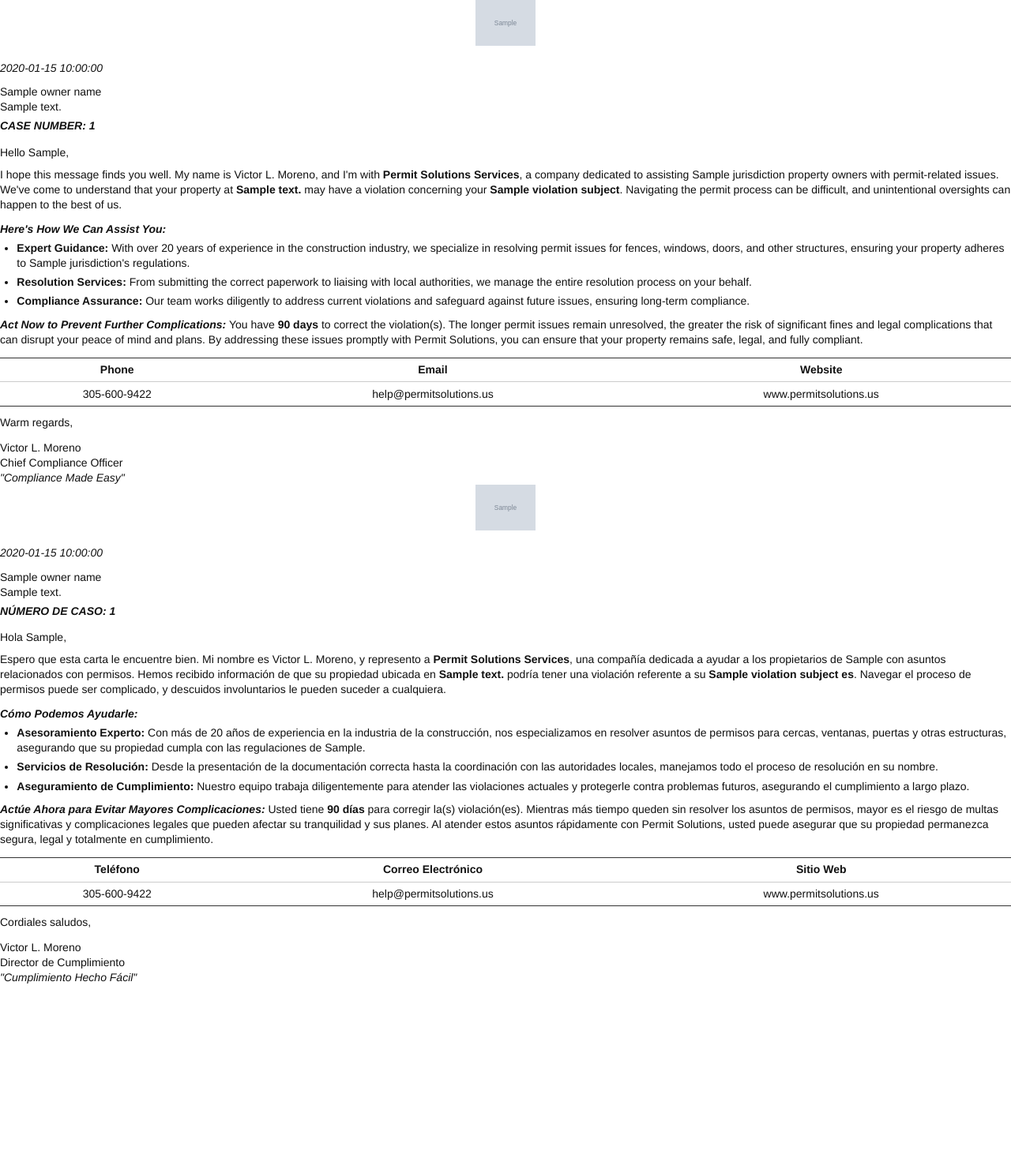
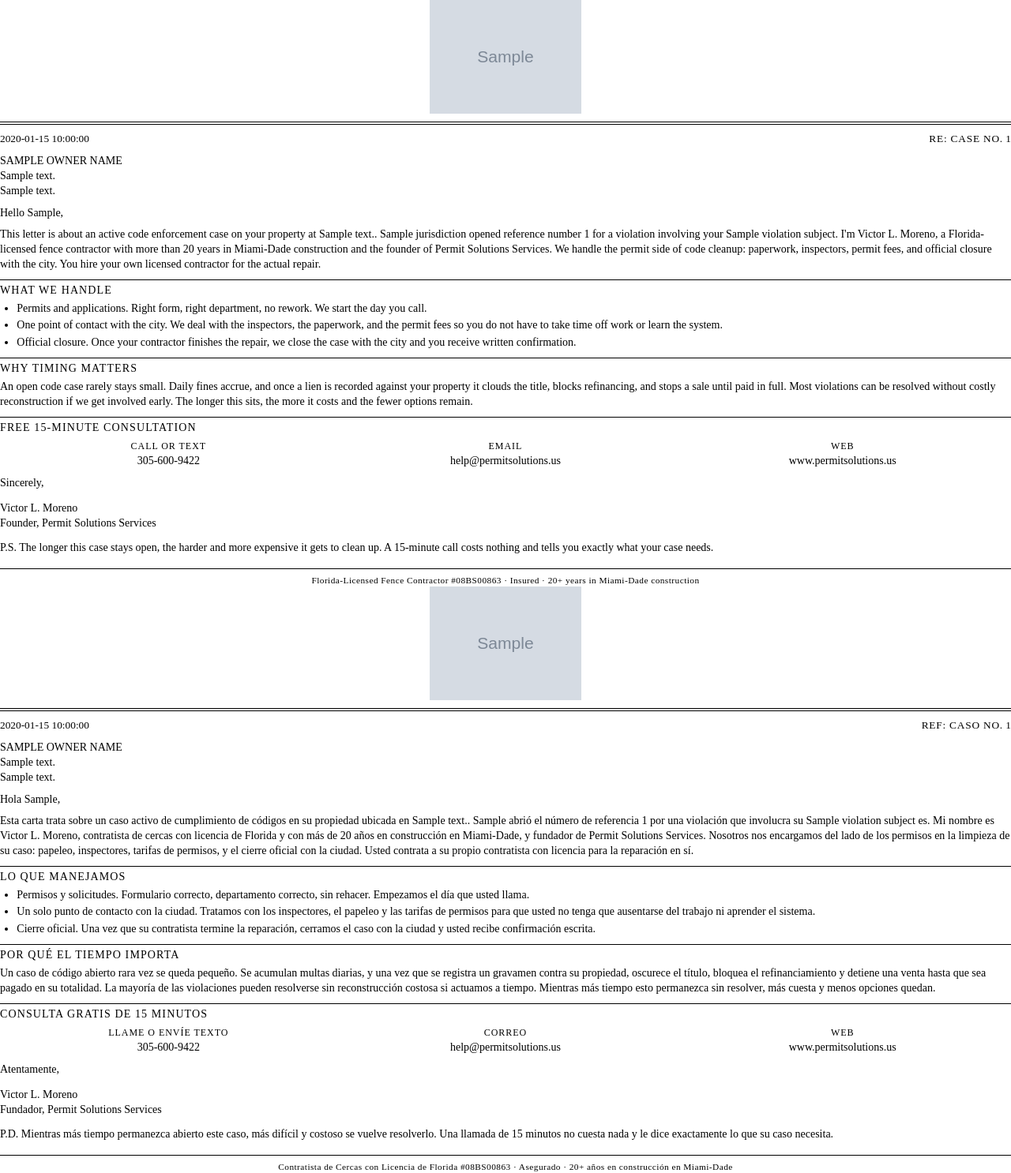
Before and after one commit to victorlazarus32/Permit-Solutions-Automation, a Flask app: template templates/violation_letter_en.html in a window 1280 px wide. Shown: the whole page at 79% size. Before the commit the page ends 1246 px from the top, so only its background shows below. Run offline with Flask 3, Linux system fonts and the light colour scheme; the template is opened without the code that fills it: most values are stand-ins (such as "Sample title", 1, 10 or a date in 2020); grey boxes marked "Sample" are stand-in pictures.

Commit message:
feat(letter): logo refresh, license credentials, accurate scope copy
- New SVG-source logo (sun motif + wordmark lockup) rendered to PNG via
  scripts/render_logo_png.py. Letter logo height 0.95in -> 1.5in.
- Recipient block split into three lines (name / street / "City, State Zip")
  with a comma between city and state. Salutation title-cases personal first
  names ("Hello Jose,") while LLC/INC/TRUST entity names stay full uppercase.
- Body copy rewritten to be honest about scope: PSS handles permit
  coordination only. Homeowner hires their own licensed contractor for the
  actual repair. New "What We Handle" section + section-break dividers.
- P.S. line added for direct-mail orthodoxy. Credentials footer with license
  number (Florida-Licensed Fence Contractor #08BS00863), insured note, and
  20+ years construction experience.
- "Founder" replaces the made-up "Chief Compliance Officer" sign-off title.
- KEYWORD_PATTERNS broadened to cover the full installable-work trade scope:
  garage, pergola, terrace, shed, plus material+structure compounds (pvc fence,
  wooden gate, etc.) for self-documenting matched_keywords output.
- scripts/render_letters_to_pdf.py gains --source filter for previewing one
  city's batch in isolation.

Verified live: 5-letter Homestead sample renders at exactly 2 pages
(EN front, ES back) per Lob's double-sided default.

```diff
--- a/templates/violation_letter_en.html
+++ b/templates/violation_letter_en.html
@@ -7,28 +7,27 @@
 
   Page size: 8.5" x 11" (US Letter). Lob requires 0.5" margins on all sides.
 
-  Merge variables passed on POST /v1/letters:
-    Shared between both sides:
-      {{owner_name}}           — full owner name, e.g. "JAQUELIN D CARMEN SOLORZANO"
-      {{owner_address_line1}}  — raw free-form mailing address for the in-body repeat
-      {{case_number}}          — e.g. "20260246645"
-      {{property_address}}     — short property address, e.g. "8345 NW 186 ST 201"
-      {{logo_src}}             — data URI for the letterhead logo (assets/permit_solutions_logo.png)
+  Design language:
+    Body type: Times New Roman, plain (no bold, no italic).
+    Color:     Black on white. The logo itself is the only color on the page.
+    Style:     Government / federal-notice minimalism. Thin horizontal rules
+               separate sections.
 
-    English side:
-      {{date}}                 — "April 22, 2026"
-      {{first_name}}           — "JAQUELIN" or "Property Owner"
-      {{violation_subject}}    — "windows", "fence", "fence and electrical", etc.
-      {{jurisdiction}}         — "Miami-Dade County" or "the City of Homestead"
+  Copy direction (per Victor 2026-04-28):
+    1. Direct opening that names the case, the property, and the violation.
+    2. Outcome-focused service description (speed, simplicity, full resolution).
+    3. Trust anchors: 20+ years, hundreds of cases, local expert.
+    4. Urgency from concrete consequences (fines, liens, sale/refi blocks).
+    5. Reassurance: most issues can be resolved without costly reconstruction
+       if addressed early.
+    6. Easy multi-channel call to action with free consultation.
 
-    Spanish side:
-      {{date_es}}              — "22 de abril de 2026"
-      {{first_name_es}}        — "JAQUELIN" or "Propietario/a"
-      {{violation_subject_es}} — "cerca", "puerta y ventana", etc.
-      {{jurisdiction_es}}      — "el Condado de Miami-Dade" / "la Ciudad de Homestead"
-
-  Strict-mode safety: every variable used here MUST be passed in every API
-  call (use empty string "" if a value is unknown).
+  Merge variables (must be present on every API call -- pass "" if unknown):
+    Shared:
+      {{owner_name}}, {{owner_address_line1}}, {{owner_address_line2}},
+      {{case_number}}, {{property_address}}, {{logo_src}}
+    English: {{date}}, {{first_name}}, {{violation_subject}}, {{jurisdiction}}
+    Spanish: {{date_es}}, {{first_name_es}}, {{violation_subject_es}}, {{jurisdiction_es}}
 -->
 <!DOCTYPE html>
 <html>
@@ -43,70 +42,121 @@
   html, body {
     margin: 0;
     padding: 0;
-    font-family: Helvetica, Arial, sans-serif;
+    font-family: "Times New Roman", Times, serif;
     font-size: 10.5pt;
     line-height: 1.35;
-    color: #111;
+    color: #000;
+    font-weight: normal;
+    font-style: normal;
   }
+  /* Belt and suspenders: nothing renders bold or italic, anywhere. */
+  *, b, strong, i, em, th, h1, h2, h3, h4 {
+    font-weight: normal;
+    font-style: normal;
+  }
+
   .page {
-    /* The @page margin already gives us a 0.5" safe zone; no extra padding
-       so the body fits on one sheet per language. */
     padding: 0;
   }
+
   .logo {
     text-align: center;
-    margin-bottom: 0.15in;
+    margin: 0 0 0.03in 0;
   }
   .logo img {
-    height: 0.6in;
+    height: 1.5in;
   }
-  .date {
-    font-style: italic;
-    margin-bottom: 0.12in;
+  .wordmark {
+    text-align: center;
+    font-size: 10.5pt;
+    letter-spacing: 0.22em;
+    color: #000;
+    margin-bottom: 0.03in;
   }
+  hr.heavy {
+    border: 0;
+    border-top: 1pt solid #000;
+    margin: 0.04in 0 0.02in 0;
+  }
+  hr.thin {
+    border: 0;
+    border-top: 0.4pt solid #000;
+    margin: 0.02in 0 0.10in 0;
+  }
+  hr.section {
+    border: 0;
+    border-top: 0.4pt solid #000;
+    margin: 7pt 0 3pt 0;
+  }
+
+  .meta-row {
+    display: table;
+    width: 100%;
+    margin: 0.04in 0 0.10in 0;
+    font-size: 10pt;
+  }
+  .meta-row .date    { display: table-cell; text-align: left; }
+  .meta-row .case-no { display: table-cell; text-align: right; }
+  .meta-row .case-no .label { letter-spacing: 0.06em; }
+
   .recipient-block {
-    margin-bottom: 0.15in;
+    margin-bottom: 0.10in;
   }
-  .recipient-block .case {
-    font-weight: bold;
-    font-style: italic;
-    margin-top: 4pt;
+  .recipient-block .owner {
+    text-transform: uppercase;
   }
-  p { margin: 0 0 7pt 0; }
-  .salutation { margin-bottom: 7pt; }
+
+  p { margin: 0 0 6pt 0; }
+  .salutation { margin-bottom: 6pt; }
+
   .section-heading {
-    font-weight: bold;
-    font-style: italic;
-    margin: 9pt 0 4pt 0;
+    font-size: 10.5pt;
+    letter-spacing: 0.08em;
+    text-transform: uppercase;
+    margin: 0 0 3pt 0;
   }
-  ul.assist {
-    margin: 0 0 8pt 0;
+
+  ul.outcomes {
+    margin: 0 0 5pt 0;
     padding-left: 16pt;
     list-style-type: disc;
   }
-  ul.assist li { margin-bottom: 4pt; }
-  ul.assist li b { font-weight: bold; }
-  .contact-table {
+  ul.outcomes li { margin-bottom: 2pt; }
+
+  /* Multi-channel CTA block. */
+  .cta-grid {
+    display: table;
     width: 100%;
-    border-collapse: collapse;
-    margin: 10pt 0 8pt 0;
-    border-top: 0.75pt solid #333;
-    border-bottom: 0.75pt solid #333;
+    margin: 3pt 0 3pt 0;
+    font-size: 10.5pt;
   }
-  .contact-table th, .contact-table td {
+  .cta-grid .cta-cell {
+    display: table-cell;
     text-align: center;
-    padding: 4pt 3pt;
+    padding: 1pt 4pt;
+    width: 33.333%;
   }
-  .contact-table th {
-    font-weight: bold;
-    border-bottom: 0.5pt solid #ccc;
+  .cta-label {
+    letter-spacing: 0.08em;
+    font-size: 9pt;
+    margin-bottom: 1pt;
   }
+
   .signoff { margin-top: 6pt; }
   .signoff .closing { margin-bottom: 10pt; }
-  .signoff .name { font-weight: normal; }
-  .signoff .title { font-weight: normal; }
-  .signoff .tagline { font-style: italic; }
-  b { font-weight: bold; }
+
+  .ps {
+    margin-top: 9pt;
+  }
+  .credentials {
+    text-align: center;
+    font-size: 8.5pt;
+    letter-spacing: 0.04em;
+    margin-top: 12pt;
+    padding-top: 5pt;
+    border-top: 0.4pt solid #000;
+  }
+
   .page-break {
     page-break-after: always;
     break-after: page;
@@ -114,136 +164,180 @@
 </style>
 </head>
 <body>
+
+<!-- ============== PAGE 1: ENGLISH ============== -->
 <div class="page">
 
   <div class="logo">
-    <!-- Logo is embedded as a data URI at merge time from
-         assets/permit_solutions_logo.png. See derive.py _load_logo_data_uri. -->
     <img src="{{logo_src}}" alt="Permit Solutions Services">
   </div>
+  <hr class="heavy">
+  <hr class="thin">
 
-  <div class="date">{{date}}</div>
+  <div class="meta-row">
+    <div class="date">{{date}}</div>
+    <div class="case-no"><span class="label">RE: CASE NO.</span> {{case_number}}</div>
+  </div>
 
   <div class="recipient-block">
-    {{owner_name}}<br>
-    {{owner_address_line1}}
-    <div class="case">CASE NUMBER: {{case_number}}</div>
+    <div class="owner">{{owner_name}}</div>
+    <div>{{owner_address_line1}}</div>
+    <div>{{owner_address_line2}}</div>
   </div>
 
   <p class="salutation">Hello {{first_name}},</p>
 
-  <p>I hope this message finds you well. My name is Victor L. Moreno, and I'm with
-  <b>Permit Solutions Services</b>, a company dedicated to assisting {{jurisdiction}}
-  property owners with permit-related issues. We've come to understand that your
-  property at <b>{{property_address}}</b> may have a violation concerning your
-  <b>{{violation_subject}}</b>. Navigating the permit process can be difficult, and
-  unintentional oversights can happen to the best of us.</p>
+  <p>This letter is about an active code enforcement case on your property at
+  {{property_address}}. {{jurisdiction}} opened reference number
+  {{case_number}} for a violation involving your {{violation_subject}}.
+  I'm Victor L. Moreno, a Florida-licensed fence contractor with more than
+  20 years in Miami-Dade construction and the founder of Permit Solutions
+  Services. We handle the permit side of code cleanup: paperwork, inspectors,
+  permit fees, and official closure with the city. You hire your own licensed
+  contractor for the actual repair.</p>
 
-  <div class="section-heading">Here's How We Can Assist You:</div>
-  <ul class="assist">
-    <li><b>Expert Guidance:</b> With over 20 years of experience in the construction
-    industry, we specialize in resolving permit issues for fences, windows, doors, and
-    other structures, ensuring your property adheres to {{jurisdiction}}'s regulations.</li>
-    <li><b>Resolution Services:</b> From submitting the correct paperwork to liaising
-    with local authorities, we manage the entire resolution process on your behalf.</li>
-    <li><b>Compliance Assurance:</b> Our team works diligently to address current
-    violations and safeguard against future issues, ensuring long-term compliance.</li>
+  <hr class="section">
+  <div class="section-heading">What We Handle</div>
+  <ul class="outcomes">
+    <li>Permits and applications. Right form, right department, no rework. We
+    start the day you call.</li>
+    <li>One point of contact with the city. We deal with the inspectors, the
+    paperwork, and the permit fees so you do not have to take time off work
+    or learn the system.</li>
+    <li>Official closure. Once your contractor finishes the repair, we close
+    the case with the city and you receive written confirmation.</li>
   </ul>
 
-  <p><b><i>Act Now to Prevent Further Complications:</i></b> You have <b>90 days</b>
-  to correct the violation(s). The longer permit issues remain unresolved, the greater
-  the risk of significant fines and legal complications that can disrupt your peace
-  of mind and plans. By addressing these issues promptly with Permit Solutions, you
-  can ensure that your property remains safe, legal, and fully compliant.</p>
+  <hr class="section">
+  <div class="section-heading">Why Timing Matters</div>
+  <p>An open code case rarely stays small. Daily fines accrue, and once a lien
+  is recorded against your property it clouds the title, blocks refinancing,
+  and stops a sale until paid in full. Most violations can be resolved without
+  costly reconstruction if we get involved early. The longer this sits, the
+  more it costs and the fewer options remain.</p>
 
-  <table class="contact-table">
-    <tr>
-      <th>Phone</th>
-      <th>Email</th>
-      <th>Website</th>
-    </tr>
-    <tr>
-      <td>305-600-9422</td>
-      <td>help@permitsolutions.us</td>
-      <td>www.permitsolutions.us</td>
-    </tr>
-  </table>
+  <hr class="section">
+  <div class="section-heading">Free 15-Minute Consultation</div>
+  <div class="cta-grid">
+    <div class="cta-cell">
+      <div class="cta-label">CALL OR TEXT</div>
+      305-600-9422
+    </div>
+    <div class="cta-cell">
+      <div class="cta-label">EMAIL</div>
+      help@permitsolutions.us
+    </div>
+    <div class="cta-cell">
+      <div class="cta-label">WEB</div>
+      www.permitsolutions.us
+    </div>
+  </div>
 
   <div class="signoff">
-    <div class="closing">Warm regards,</div>
+    <div class="closing">Sincerely,</div>
     <div class="name">Victor L. Moreno</div>
-    <div class="title">Chief Compliance Officer</div>
-    <div class="tagline">"Compliance Made Easy"</div>
+    <div class="title">Founder, Permit Solutions Services</div>
+  </div>
+
+  <p class="ps">P.S. The longer this case stays open, the harder and more
+  expensive it gets to clean up. A 15-minute call costs nothing and tells you
+  exactly what your case needs.</p>
+
+  <div class="credentials">
+    Florida-Licensed Fence Contractor #08BS00863 &middot; Insured &middot;
+    20+ years in Miami-Dade construction
   </div>
 
 </div>
 
 <div class="page-break"></div>
 
+<!-- ============== PAGE 2: SPANISH ============== -->
 <div class="page">
 
   <div class="logo">
     <img src="{{logo_src}}" alt="Permit Solutions Services">
   </div>
+  <hr class="heavy">
+  <hr class="thin">
 
-  <div class="date">{{date_es}}</div>
+  <div class="meta-row">
+    <div class="date">{{date_es}}</div>
+    <div class="case-no"><span class="label">REF: CASO NO.</span> {{case_number}}</div>
+  </div>
 
   <div class="recipient-block">
-    {{owner_name}}<br>
-    {{owner_address_line1}}
-    <div class="case">NÚMERO DE CASO: {{case_number}}</div>
+    <div class="owner">{{owner_name}}</div>
+    <div>{{owner_address_line1}}</div>
+    <div>{{owner_address_line2}}</div>
   </div>
 
   <p class="salutation">Hola {{first_name_es}},</p>
 
-  <p>Espero que esta carta le encuentre bien. Mi nombre es Victor L. Moreno, y represento a
-  <b>Permit Solutions Services</b>, una compañía dedicada a ayudar a los propietarios de
-  {{jurisdiction_es}} con asuntos relacionados con permisos. Hemos recibido información de
-  que su propiedad ubicada en <b>{{property_address}}</b> podría tener una violación
-  referente a su <b>{{violation_subject_es}}</b>. Navegar el proceso de permisos puede ser
-  complicado, y descuidos involuntarios le pueden suceder a cualquiera.</p>
+  <p>Esta carta trata sobre un caso activo de cumplimiento de códigos en su
+  propiedad ubicada en {{property_address}}. {{jurisdiction_es}} abrió el
+  número de referencia {{case_number}} por una violación que involucra su
+  {{violation_subject_es}}. Mi nombre es Victor L. Moreno, contratista de
+  cercas con licencia de Florida y con más de 20 años en construcción en
+  Miami-Dade, y fundador de Permit Solutions Services. Nosotros nos encargamos
+  del lado de los permisos en la limpieza de su caso: papeleo, inspectores,
+  tarifas de permisos, y el cierre oficial con la ciudad. Usted contrata a su
+  propio contratista con licencia para la reparación en sí.</p>
 
-  <div class="section-heading">Cómo Podemos Ayudarle:</div>
-  <ul class="assist">
-    <li><b>Asesoramiento Experto:</b> Con más de 20 años de experiencia en la industria de
-    la construcción, nos especializamos en resolver asuntos de permisos para cercas,
-    ventanas, puertas y otras estructuras, asegurando que su propiedad cumpla con las
-    regulaciones de {{jurisdiction_es}}.</li>
-    <li><b>Servicios de Resolución:</b> Desde la presentación de la documentación correcta
-    hasta la coordinación con las autoridades locales, manejamos todo el proceso de
-    resolución en su nombre.</li>
-    <li><b>Aseguramiento de Cumplimiento:</b> Nuestro equipo trabaja diligentemente para
-    atender las violaciones actuales y protegerle contra problemas futuros, asegurando el
-    cumplimiento a largo plazo.</li>
+  <hr class="section">
+  <div class="section-heading">Lo Que Manejamos</div>
+  <ul class="outcomes">
+    <li>Permisos y solicitudes. Formulario correcto, departamento correcto,
+    sin rehacer. Empezamos el día que usted llama.</li>
+    <li>Un solo punto de contacto con la ciudad. Tratamos con los inspectores,
+    el papeleo y las tarifas de permisos para que usted no tenga que
+    ausentarse del trabajo ni aprender el sistema.</li>
+    <li>Cierre oficial. Una vez que su contratista termine la reparación,
+    cerramos el caso con la ciudad y usted recibe confirmación escrita.</li>
   </ul>
 
-  <p><b><i>Actúe Ahora para Evitar Mayores Complicaciones:</i></b> Usted tiene
-  <b>90 días</b> para corregir la(s) violación(es). Mientras más tiempo queden sin
-  resolver los asuntos de permisos, mayor es el riesgo de multas significativas y
-  complicaciones legales que pueden afectar su tranquilidad y sus planes. Al atender
-  estos asuntos rápidamente con Permit Solutions, usted puede asegurar que su propiedad
-  permanezca segura, legal y totalmente en cumplimiento.</p>
+  <hr class="section">
+  <div class="section-heading">Por Qué El Tiempo Importa</div>
+  <p>Un caso de código abierto rara vez se queda pequeño. Se acumulan multas
+  diarias, y una vez que se registra un gravamen contra su propiedad, oscurece
+  el título, bloquea el refinanciamiento y detiene una venta hasta que sea
+  pagado en su totalidad. La mayoría de las violaciones pueden resolverse sin
+  reconstrucción costosa si actuamos a tiempo. Mientras más tiempo esto
+  permanezca sin resolver, más cuesta y menos opciones quedan.</p>
 
-  <table class="contact-table">
-    <tr>
-      <th>Teléfono</th>
-      <th>Correo Electrónico</th>
-      <th>Sitio Web</th>
-    </tr>
-    <tr>
-      <td>305-600-9422</td>
-      <td>help@permitsolutions.us</td>
-      <td>www.permitsolutions.us</td>
-    </tr>
-  </table>
+  <hr class="section">
+  <div class="section-heading">Consulta Gratis De 15 Minutos</div>
+  <div class="cta-grid">
+    <div class="cta-cell">
+      <div class="cta-label">LLAME O ENVÍE TEXTO</div>
+      305-600-9422
+    </div>
+    <div class="cta-cell">
+      <div class="cta-label">CORREO</div>
+      help@permitsolutions.us
+    </div>
+    <div class="cta-cell">
+      <div class="cta-label">WEB</div>
+      www.permitsolutions.us
+    </div>
+  </div>
 
   <div class="signoff">
-    <div class="closing">Cordiales saludos,</div>
+    <div class="closing">Atentamente,</div>
     <div class="name">Victor L. Moreno</div>
-    <div class="title">Director de Cumplimiento</div>
-    <div class="tagline">"Cumplimiento Hecho Fácil"</div>
+    <div class="title">Fundador, Permit Solutions Services</div>
+  </div>
+
+  <p class="ps">P.D. Mientras más tiempo permanezca abierto este caso, más
+  difícil y costoso se vuelve resolverlo. Una llamada de 15 minutos no cuesta
+  nada y le dice exactamente lo que su caso necesita.</p>
+
+  <div class="credentials">
+    Contratista de Cercas con Licencia de Florida #08BS00863 &middot; Asegurado
+    &middot; 20+ años en construcción en Miami-Dade
   </div>
 
 </div>
+
 </body>
 </html>
```
Also changed, not shown: config/keywords.py (+33 -6 lines), lob_sender/derive.py (+53 -3 lines), scripts/render_letters_to_pdf.py (+9 -2 lines), scripts/render_logo_png.py (added, +68 -0 lines), assets/permit_solutions_logo.png, assets/permit_solutions_logo.svg (added).
